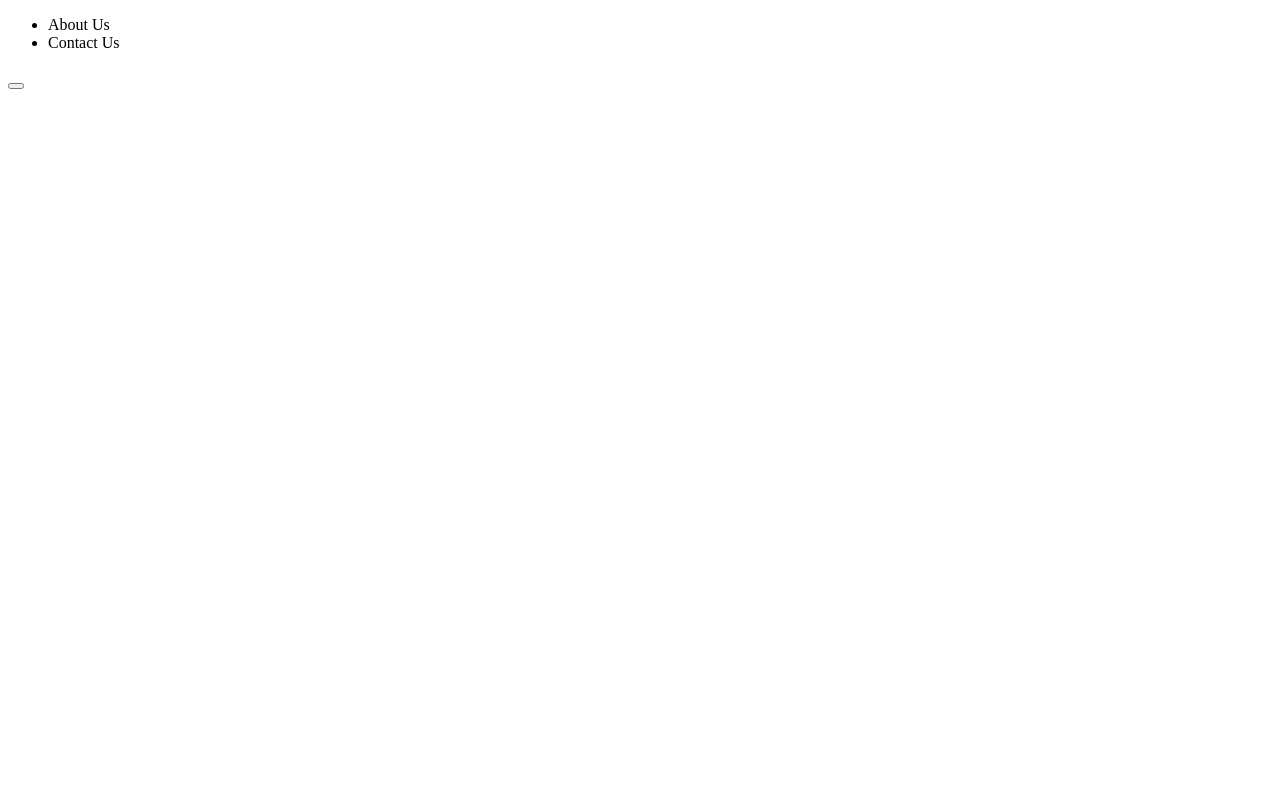
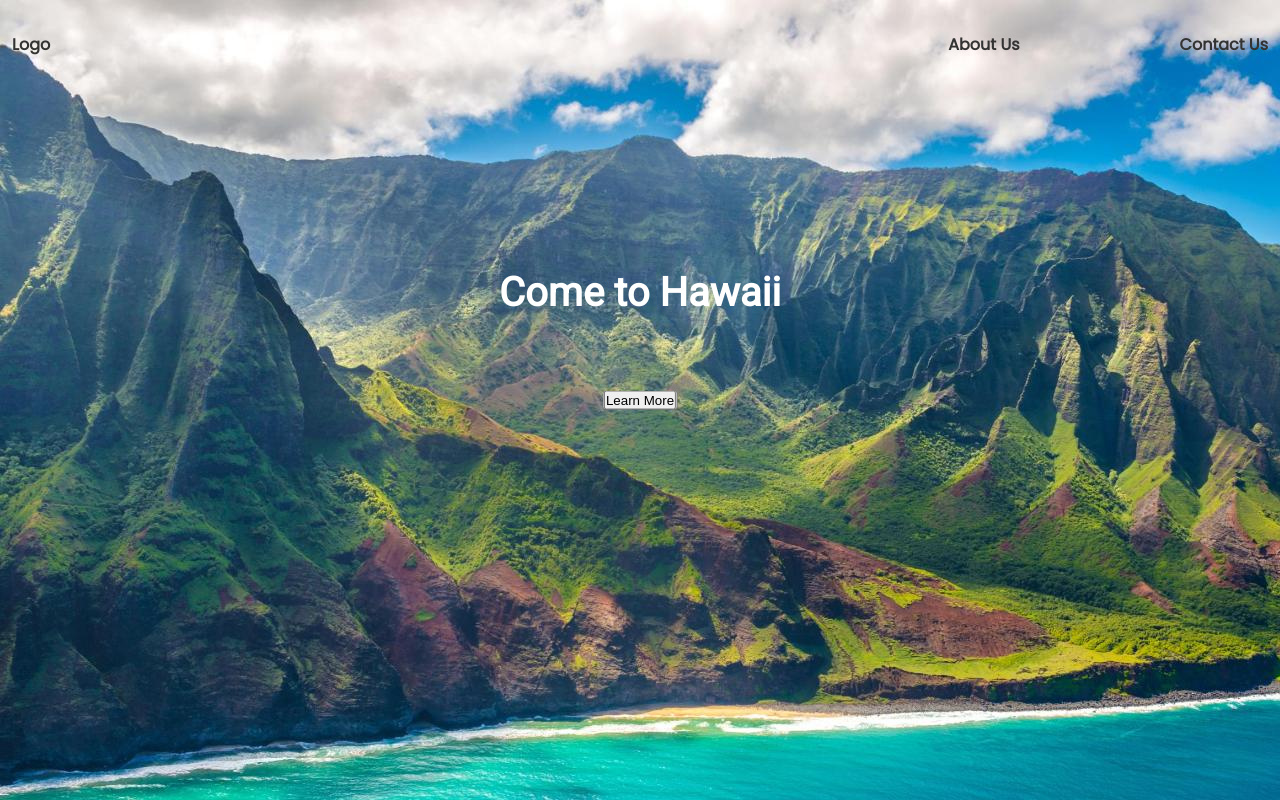
Before and after one commit to danitacodes/Landing_Page, a plain HTML site: page index.html in a window 1280 px wide. Drawn offline with Linux system fonts and the light colour scheme.

Commit message:
adding css code

```diff
--- a/CSS/style.css
+++ b/CSS/style.css
@@ -0,0 +1,59 @@
+*{
+    box-sizing: border-box;
+    margin: 0;
+    padding: 0;
+}
+
+a {
+    text-decoration: none;
+    font-family: Poppins;
+    color: #333;
+    font-weight: bold;
+}
+
+li {
+    list-style: none;
+}
+
+nav {
+    padding-top: 20px;
+}
+
+ header {
+    width: 100%;
+    height: 100vh;
+    background: url("../images/hawaii1.jpg");
+    position: absolute;
+    top: 0;
+    left: 0;
+}
+
+.left {
+    display: flex;
+    padding: 0.75rem;
+}
+
+.right {
+    margin-left: auto;
+    padding: 0 10rem;
+}
+
+h1 {
+    text-align: center;
+    display: inline-block;
+    position: relative;
+    width: 100%;
+    padding-top: 5em;
+    font-family: Roboto;
+    font-size: 40px;
+    color: white;
+}
+
+.center {
+    margin: 0;
+    position: absolute;
+    top: 50%;
+    left: 50%;
+    -ms-transform: translate(-50%, -50%);
+    transform: translate(-50%, -50%);
+}
--- a/index.html
+++ b/index.html
@@ -4,21 +4,32 @@
     <meta charset="UTF-8">
     <meta http-equiv="X-UA-Compatible" content="IE=edge">
     <meta name="viewport" content="width=device-width, initial-scale=1.0">
-    <title>Visit Hawaii</title>
+    <link rel="stylesheet" href="./CSS/style.css">
+    <link href="https://fonts.googleapis.com/css2?family=Poppins:wght@100;300;400&family=Roboto:wght@100;300;400&display=swap" rel="stylesheet">
+    <title>Hawaii</title>
 </head>
 <body>
-    <section>
+    <header>
         <nav>
-            <ul>
-                <li>About Us</li>
-                <li>Contact Us</li>
+            <ul class="left">
+                <li class=><a href="#">Logo</a></li>
+                <li class="right"><a href="#">About Us</a></li>
+                <li clas="right"><a href="#">Contact Us</a></li>
             </ul>
         </nav>
-        <h1></h1>
-        <button></button>
-    </section>
-    <section></section>
-    <section></section>
-    <footer></footer>
+
+        <h1>Come to Hawaii</h1>
+        <button class="center">Book a Tour</button>
+        <button class="center">Learn More</button>
+    </header>
+
+
+
+
+
+
+    <section class="about"></section>
+
+<footer></footer>
 </body>
 </html>
```
Also changed, not shown: images/hawaii1.jpg (added).
